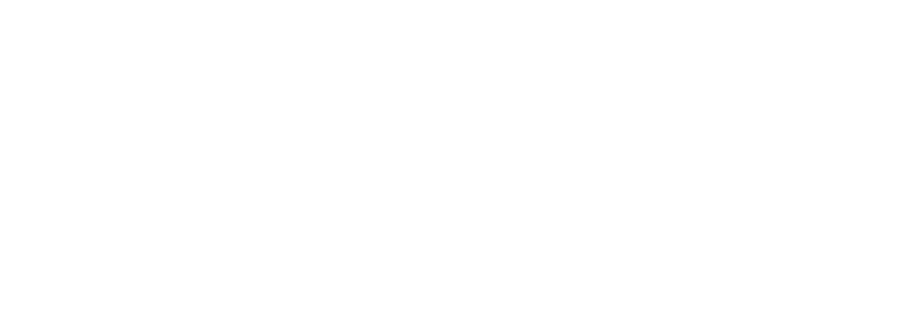
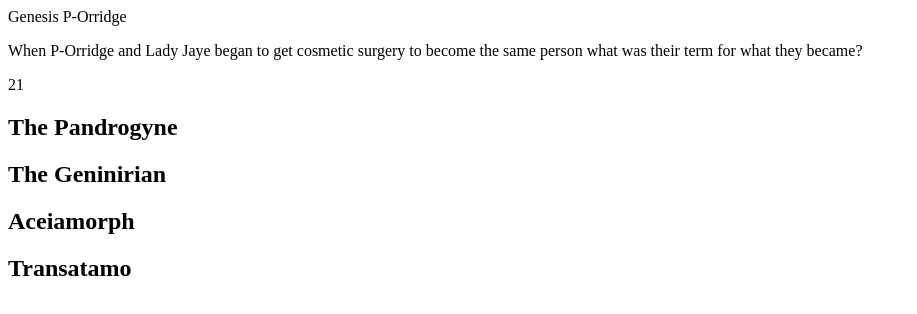
Before and after one commit to Zevubu/TriviaGame, a plain HTML site: page index.html in a window 1280 px wide. Both pictures are taken after a click on the button "Start Game". Shown: the whole page, without its empty margins (0-917 px from the left). Drawn offline with nearby package versions, Linux system fonts and the light colour scheme.

Commit message:
made some improments to the answer creation area

```diff
--- a/assets/javascript/app.js
+++ b/assets/javascript/app.js
@@ -4,7 +4,7 @@ $(document).ready(function(){
     let gameStart = false;
 
     $("body").html(" <section id='game-area'></section> ");
-    $("#game-area").html("<header></header>");
+    $("#game-area").html("<header> Genesis P-Orridge </header>");
     $("#game-area").append("<article id='question-box'></article>");
     $("#question-box").html("<button id='start-btn'>Start Game</button>");
 
@@ -16,18 +16,21 @@ $(document).ready(function(){
     $("#start-btn").on("click",function(){
         $("#start-btn").hide();
         gameStart = true;
-        let endtimer = function(){
-            alert("timer end")
-        }
-
-        setTimeout(endtimer, 1000 * 5);
+        let questionBoxShown = true;
+        let currentQuestion;
+        let currentAnswer;
+        let count = 0;
+        let countInterval;
+        let randomQnum;
+        let answerTry;
+        let wins = 0;
+        let losses = 0;
 
 
-
-        $("#question-box").html("<section id='question-area'></section>");
+        $("#question-box").append("<section id='question-area'></section>");
         $("#question-area").html("<p id='question'></p>");
+         $("#question-area").append("<p id='timer-area'></p>")
         $("#question-box").append("<section id='answer-area'></section");
-        $("#answer-area").html("<p id='answers'></p>");
         // questions Q:What genre of music did Throbing Gristle coin the name of? A: industrial.
         // Q: When Genisis and Lady Jaye began to get cosmetic surgery to become the same person what was the term for what they became? A:The Pandrogyne
 
@@ -62,22 +65,111 @@ $(document).ready(function(){
         };
 
         let questionList =[question1,question2,question3,question4];
+
         let initializegame = function(){
+            if (!questionBoxShown){
+                $("#question-box").show();
+                questionBoxShown = true;
+
+            };
+
+            $("#answer-area").html("");
+
+
+            randomQnum = Math.floor(Math.random() * questionList.length);
+
+            currentObject = questionList[randomQnum];
+
+            currentQuestion = currentObject.question;
+            $("#question").html(currentQuestion);
+
+            for(let i =0; i < currentObject.possibleAnswers.length; i++){
+                currentAnswer = currentObject.possibleAnswers[i];
+                console.log(currentAnswer)
+                let newAnswerBTN = $("<h2>");
+                newAnswerBTN.addClass("answers");
+                newAnswerBTN.attr("answer-name", currentAnswer);
+                newAnswerBTN.text(currentAnswer);
+
+
+                $("#answer-area").append(newAnswerBTN);
+            }
+
             // I will need a randomizer to sort Q/A.
             // and another to randomize Answers.
-            $("#answers")
+
+            count = 23
+            $("#timer-area").text(count);
+            countInterval = setInterval(countdown, 1000)
+        };
+
+        let winScreen = function(){
+            $("#question-box").hide();
+            questionBoxShown = false;
+            initializegame()
+        };
+        let lossScreen = function(){
+            $("#question-box").hide();
+            questionBoxShown = false;
+            initializegame()
+        };
+        let timeoutScreen = function(){
+            $("#question-box").hide();
+            questionBoxShown = false;
+            initializegame()
+
+        };
+
+        let countdown = function(){
+            if (count < 1){
+                losses++
+                timeoutScreen()
+                clearInterval(countInterval);
+
+
+            }
+            else{
+                count--;
+                $("#timer-area").text(count);
+
+            }
         };
 
 
+
+
         let checkForWin = function(){
-            if (currentAnswer === currentQuestion.answer){
+            if (answerTry === currentQuestion.answer.trim()){
                 // call on win display.
+                wins++;
+                winScreen();
+                // hides page content and shows win screen
             }
             else{
+                losses++;
                 // call on loss display
+                lossScreen();
+                // hides page content and shows loss screen
             }
 
-        }
+        };
+
+        $(".answers").on("click",function(){
+            alert("check")
+            clearInterval(countInterval);
+            answerTry = $(this).val().trim();
+            checkForWin();
+
+
+
+        });
+        initializegame();
+
+        // let endtimer = function(){
+        //     alert("timer end")
+        // }
+
+        // setTimeout(endtimer, 1000 * 5);
 
         // Make objection for question. with right answer and wrong answers.
         //make initialize area to refesh page.
```
Also changed, not shown: index.html (+1 -0 lines).
